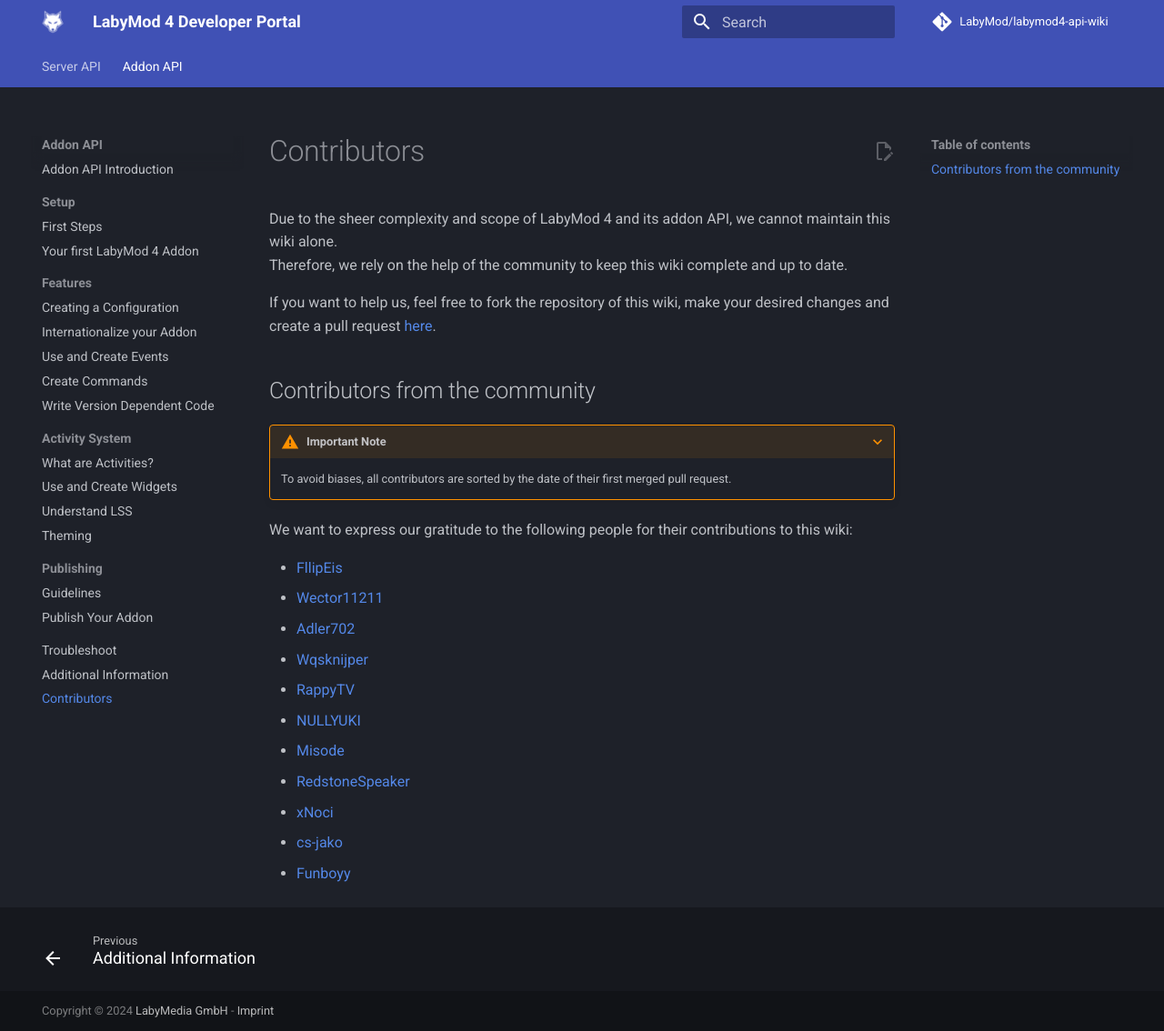
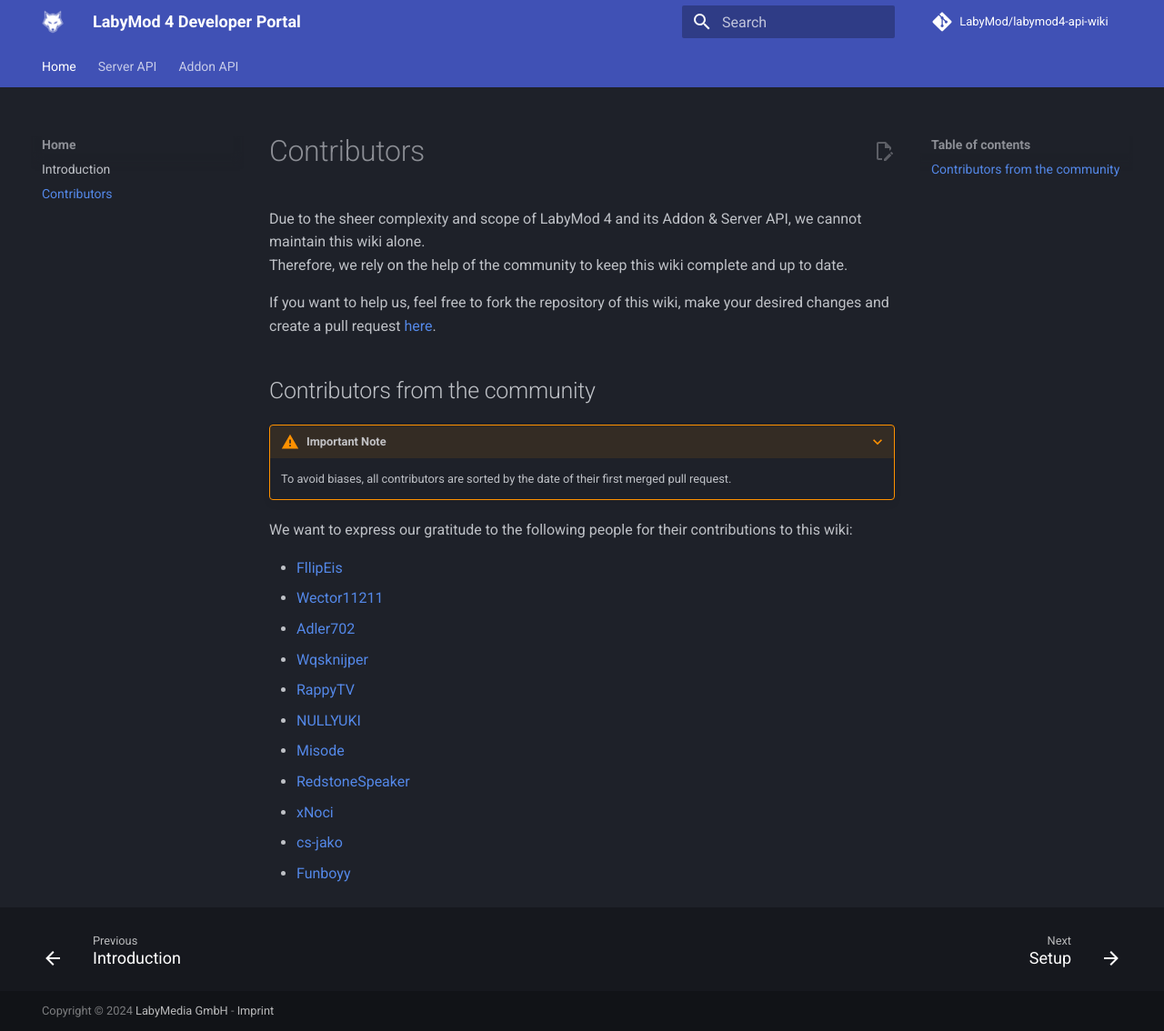
Before and after one commit to LabyMod/labymod4-api-wiki, an MkDocs documentation site: the page built from docs/contributors.md, in a window 1280 px wide and 1134 px high. Shown: the whole window at 91% size. Built offline with MkDocs 1.6.1 and Material for MkDocs 9.7.7, drawn with Linux system fonts in a browser that asks for light colours; comment, search, counter and statistics services are not loaded; some of the changed lines change nothing that is shown.

Commit message:
move contributors to index

```diff
--- a/docs/pages/addon/contributors.md
+++ b/docs/contributors.md
@@ -1,4 +1,4 @@
-Due to the sheer complexity and scope of LabyMod 4 and its addon API, we cannot maintain this wiki alone. <br>
+Due to the sheer complexity and scope of LabyMod 4 and its Addon & Server API, we cannot maintain this wiki alone. <br>
 Therefore, we rely on the help of the community to keep this wiki complete and up to date.
 
 If you want to help us, feel free to fork the repository of this wiki, make your desired changes and create a pull request <a href="https://github.com/LabyMod/labymod4-api-wiki" target="_blank">here</a>.
--- a/mkdocs.yml
+++ b/mkdocs.yml
@@ -5,6 +5,9 @@
 copyright: Copyright &copy; 2024 LabyMedia GmbH - Imprint
 
 nav:
+  - Home:
+      - Introduction: index.md
+      - Contributors: contributors.md
   - Server API:
       - Setup: pages/server/setup.md
       - Working with Protocols: pages/server/protocols.md
@@ -33,8 +36,9 @@
       - Addon Integrations:
           - VoiceChat:
               - Mute Players: pages/server/addons/voicechat/mute.md
-              - Unmute a Player: pages/server/addons/voicechat/mute.md
+              - Unmute a Player: pages/server/addons/voicechat/unmute.md
               - Open Channels: pages/server/addons/voicechat/open-channels.md
+      - Contributors: /contributors
   - Addon API:
       - Addon API Introduction: pages/addon/index.md
       - Setup:
@@ -56,7 +60,7 @@
           - Publish Your Addon: pages/addon/publishing/publish.md
       - Troubleshoot: pages/addon/troubleshoot.md
       - Additional Information: pages/addon/additional-infos.md
-      - Contributors: pages/addon/contributors.md
+      - Contributors: /contributors
 
 plugins:
   - search
```
